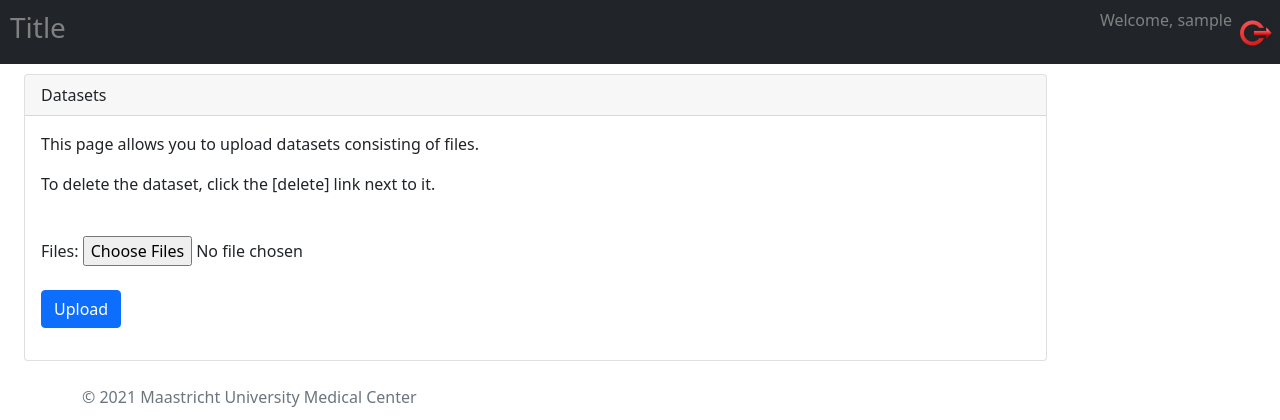
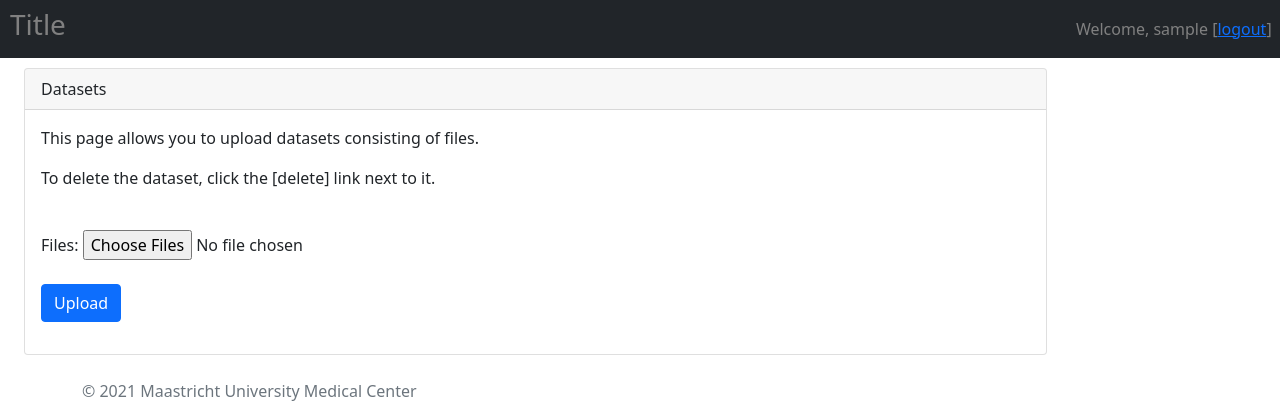
Before and after one commit to rbrecheisen/webapp-template, a Django app: page / in a window 1280 px wide. Shown: the top 420 px of the page. Run offline with Django 3.2, Linux system fonts and the light colour scheme; the visitor is signed in with stand-in values (Sample User, id 1); data that the repository does not hold is empty.

Commit message:
Working app on Macbook

```diff
--- a/src/server/app/templates/base.html
+++ b/src/server/app/templates/base.html
@@ -11,11 +11,8 @@
             <h3 style="color: gray; margin-left: 10px;">Title</h3>
             <ul class="navbar-nav ms-auto flex-nowrap">
                 {% if user.is_authenticated %}
-                <li class="nav-item" style="color: gray;">Welcome, {{ user.username }}</li>
-                <li class="nav-item">
-                    <a class="nav-link" href="{% url 'logout'%}">
-                        <img src="{% static 'logout.ico' %}" width="32" height="32">
-                    </a>
+                <li class="nav-item" style="color: gray;">
+                    Welcome, {{ user.username }} [<a href="{% url 'logout' %}">logout</a>]&nbsp;&nbsp;
                 </li>
                 {% endif %}
             </ul>
--- a/src/server/server/settings.py
+++ b/src/server/server/settings.py
@@ -4,7 +4,7 @@ from pathlib import Path
 
 BASE_DIR = Path(__file__).resolve().parent.parent
 
-USE_DOCKER = True if os.environ.get('USE_DOCKER', 0) == 1 else False
+USE_DOCKER = True if int(os.environ.get('USE_DOCKER', '0')) == 1 else False
 
 if USE_DOCKER:
     ROOT_DIR = os.environ.get('ROOT_DIR', '/data')
```
Also changed, not shown: src/server/app/migrations/0001_initial.py.
